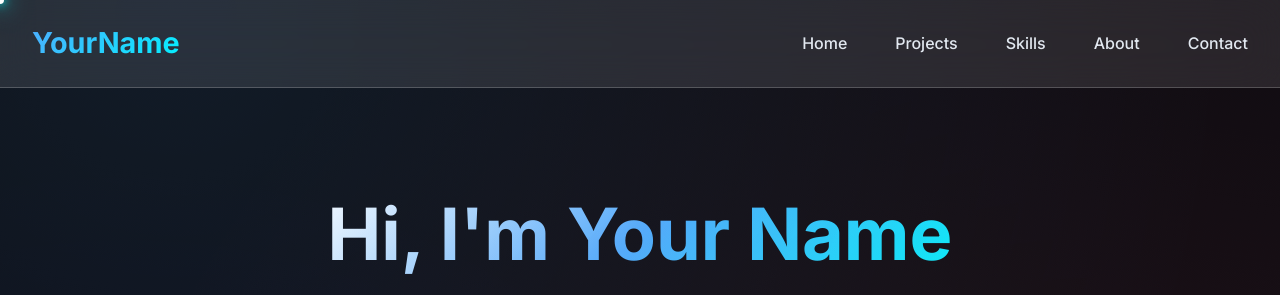
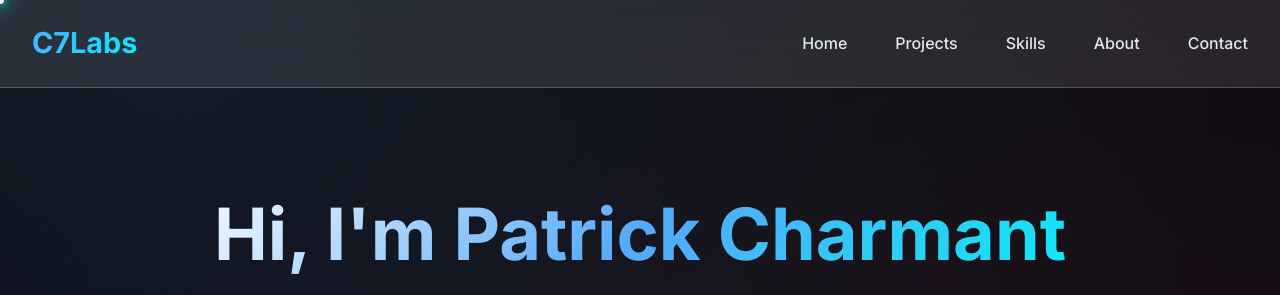
Before and after one commit to charmant07/My-portfolio, a plain HTML site: page index.html in a window 1280 px wide. Shown: the top 295 px of the page. Drawn offline with Linux system fonts and the light colour scheme.

Commit message:
Update index.html with new content and branding

```diff
--- a/index.html
+++ b/index.html
@@ -15,7 +15,7 @@
     <!-- Navigation -->
     <nav class="navbar">
         <div class="nav-container">
-            <div class="nav-logo">YourName</div>
+            <div class="nav-logo">C7Labs</div>
             <ul class="nav-menu">
                 <li><a href="#home">Home</a></li>
                 <li><a href="#projects">Projects</a></li>
@@ -29,7 +29,7 @@
     <!-- Hero Section -->
     <section id="home" class="hero">
         <div class="container">
-            <h1 class="hero-title">Hi, I'm <span class="highlight">Your Name</span></h1>
+            <h1 class="hero-title">Hi, I'm <span class="highlight">Patrick Charmant</span></h1>
             <p class="hero-subtitle">Full-Stack Developer & UI/UX Enthusiast</p>
             <p class="hero-description">I create digital experiences that blend clean code with creative design.</p>
             <div class="hero-buttons">
@@ -124,4 +124,5 @@
 
     <script src="script.js"></script>
 </body>
+
 </html>
```
